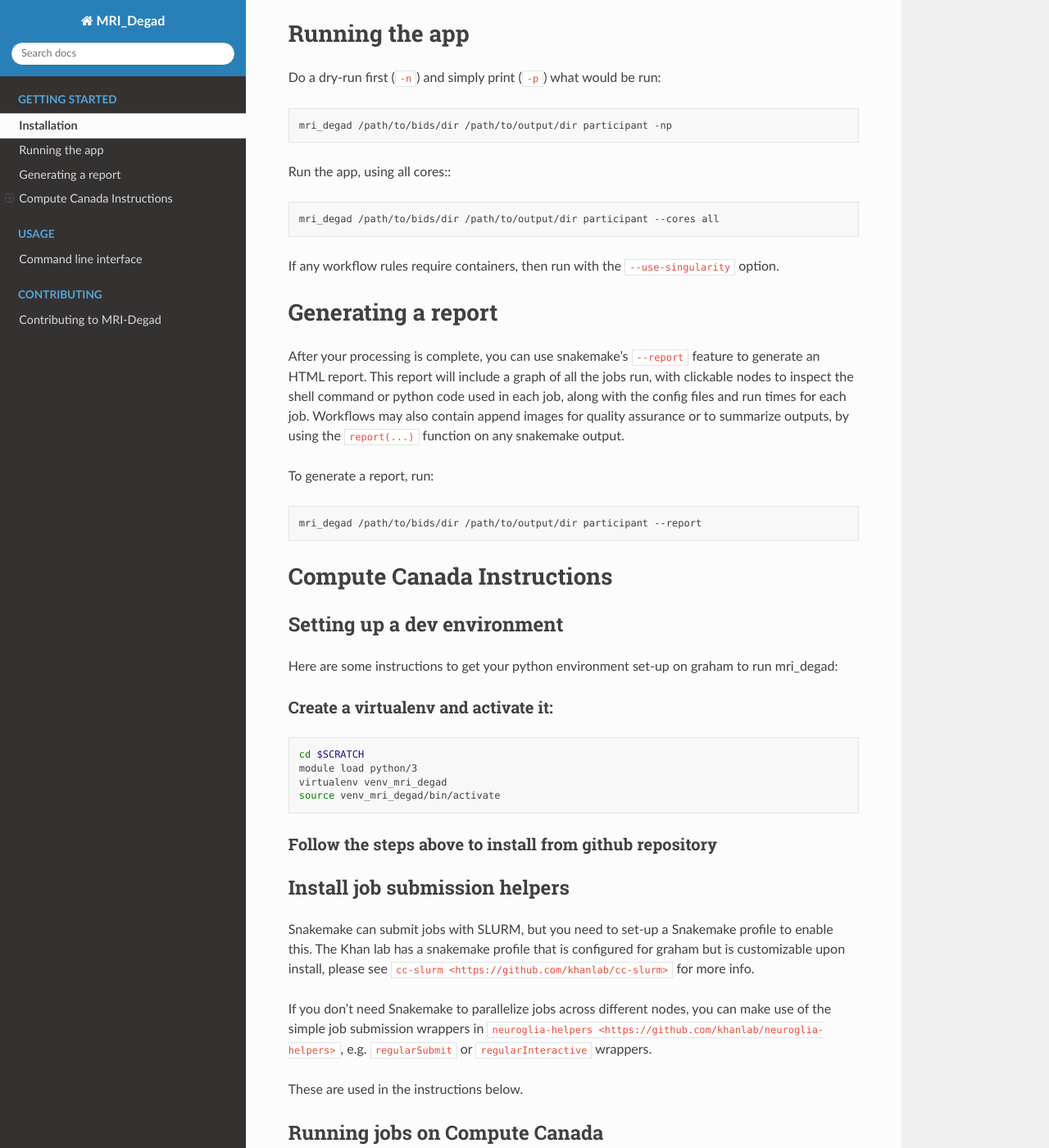
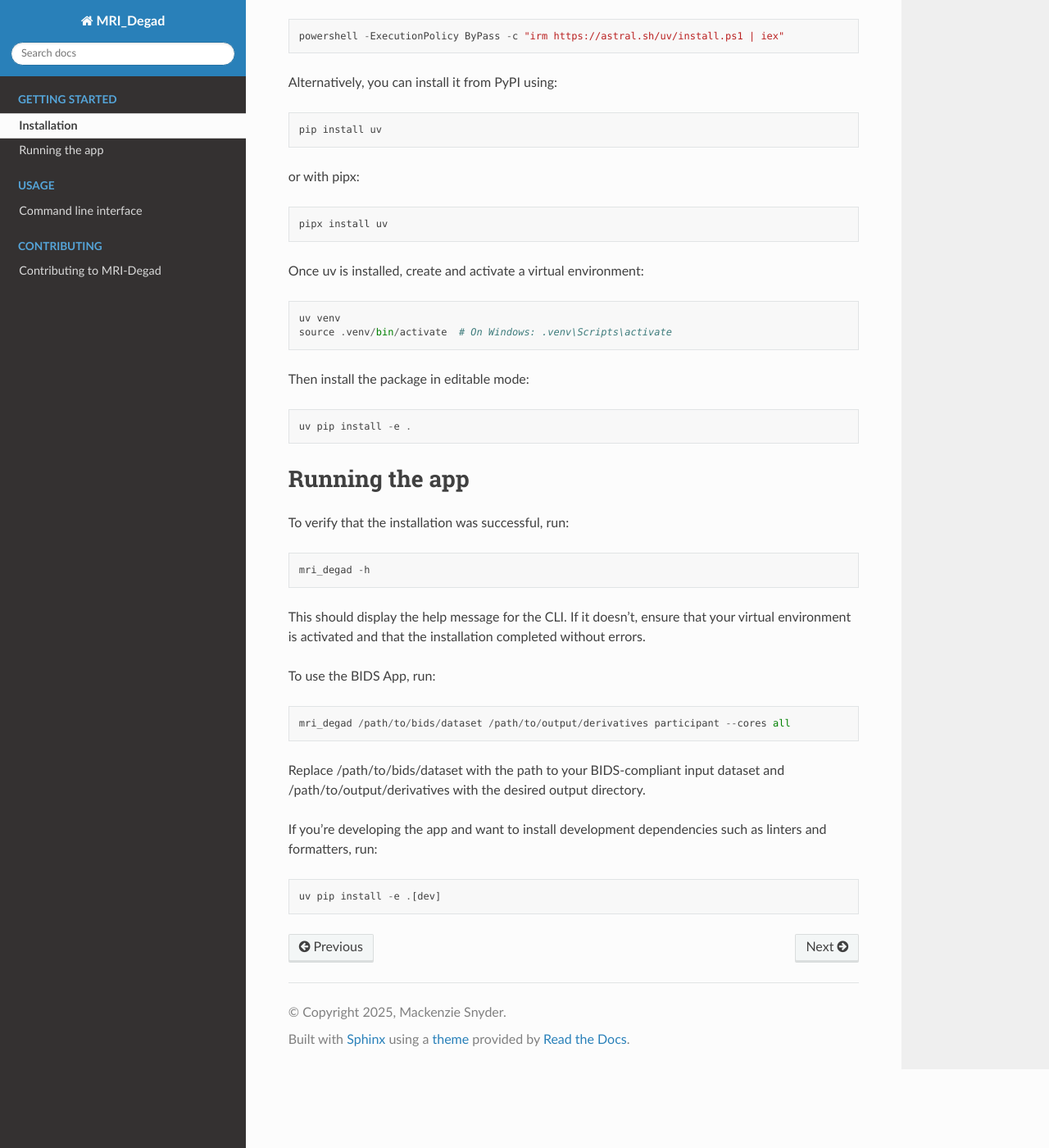
Before and after one commit to mackenziesnyder/MRI_Degad, a Sphinx documentation site: the page built from docs/getting_started/installation.md, in a window 1280 px wide and 1400 px high, scrolled down 301 px. Shown: the whole window at 82% size. Built offline with Sphinx 7.4.7 and the Read the Docs theme 3.1.0, drawn with Linux system fonts in a browser that asks for light colours; pages that are not in the unit, such as notebooks, are missing from menus; some of the changed text lies outside the part shown.

Commit message:
Edit readthedocs installation and contribution page

````diff
--- a/docs/getting_started/installation.md
+++ b/docs/getting_started/installation.md
@@ -1,92 +1,62 @@
 
 # Installation
 
-Install from github with pip:
+To install the app, first install `uv`. On macOS and Linux, run:
 
 ```bash
-pip install -e git+https://github.com/mackenziesnyder/mri_degad#egg=mri_degad
+curl -LsSf https://astral.sh/uv/install.sh | sh
 ```
 
-Note: you can re-run this command to re-install with the latest version
+On Windows, run:
+```
+powershell -ExecutionPolicy ByPass -c "irm https://astral.sh/uv/install.ps1 | iex"
+```
+
+Alternatively, you can install it from PyPI using:
+
+```
+pip install uv
+```
+
+or with pipx:
+
+```
+pipx install uv
+```
+
+Once uv is installed, create and activate a virtual environment:
+
+```
+uv venv
+source .venv/bin/activate  # On Windows: .venv\Scripts\activate
+```
+
+Then install the package in editable mode:
+
+```
+uv pip install -e .
+```
 
 # Running the app
 
-Do a dry-run first (`-n`) and simply print (`-p`) what would be run:
+To verify that the installation was successful, run:
 
-```bash
-mri_degad /path/to/bids/dir /path/to/output/dir participant -np
+```
+mri_degad -h
 ```
 
-Run the app, using all cores::
+This should display the help message for the CLI. If it doesn’t, ensure that your virtual environment is activated and that the installation completed without errors.
 
-```bash
-mri_degad /path/to/bids/dir /path/to/output/dir participant --cores all
+To use the BIDS App, run:
+
+```
+mri_degad /path/to/bids/dataset /path/to/output/derivatives participant --cores all
 ```
 
-If any workflow rules require containers, then run with the `--use-singularity` option.
+Replace /path/to/bids/dataset with the path to your BIDS-compliant input dataset and /path/to/output/derivatives with the desired output directory.
 
-# Generating a report
+If you're developing the app and want to install development dependencies such as linters and formatters, run:
 
-After your processing is complete, you can use snakemake's `--report` feature to generate
-an HTML report. This report will include a graph of all the jobs run, with clickable nodes
-to inspect the shell command or python code used in each job, along with the config files and
-run times for each job. Workflows may also contain append images for quality assurance or to
-summarize outputs, by using the `report(...)` function on any snakemake output.
-
-To generate a report, run:
-
-```bash
-mri_degad /path/to/bids/dir /path/to/output/dir participant --report
 ```
-
-# Compute Canada Instructions
-
-## Setting up a dev environment
-
-Here are some instructions to get your python environment set-up on graham to run mri_degad:
-
-### Create a virtualenv and activate it:
-
-```bash
-cd $SCRATCH
-module load python/3
-virtualenv venv_mri_degad
-source venv_mri_degad/bin/activate
+uv pip install -e .[dev]
 ```
-
-### Follow the steps above to install from github repository
-
-## Install job submission helpers
-
-Snakemake can submit jobs with SLURM, but you need to set-up a Snakemake profile to enable this. The Khan lab has a
-snakemake profile that is configured for graham but is customizable upon install, please see `cc-slurm <https://github.com/khanlab/cc-slurm>` for more info.
-
-If you don't need Snakemake to parallelize jobs across different nodes, you can make use of the simple job submission wrappers in `neuroglia-helpers <https://github.com/khanlab/neuroglia-helpers>`, e.g. `regularSubmit` or `regularInteractive` wrappers.
-
-These are used in the instructions below.
-
-## Running jobs on Compute Canada
-
-In an interactive job (for testing):
-
-```bash
-regularInteractive -n 8 mri_degad bids_dir out_dir participant --participant_label 001 -j 8
-```
-
-Submitting a job (for larger cores, more subjects), still single job, but snakemake will parallelize over the 32 cores:
-
-```bash
-regularSubmit -j Fat mri_degad bids_dir out_dir participant  -j 32
-```
-
-Scaling up to ~hundred subjects (needs cc-slurm snakemake profile installed), submits 1 16core job per subject:
-
-```bash
-mri_degad bids_dir out_dir participant  --profile cc-slurm
-```
-
-Scaling up to even more subjects (uses group-components to bundle multiple subjects in each job), 1 32core job for N subjects (e.g. 10):
-
-```bash
-mri_degad bids_dir out_dir participant  --profile cc-slurm --group-components subj=10
-```
````
Also changed, not shown: docs/contributing/contributing.md (+16 -34 lines), pyproject.toml (+21 -0 lines).
